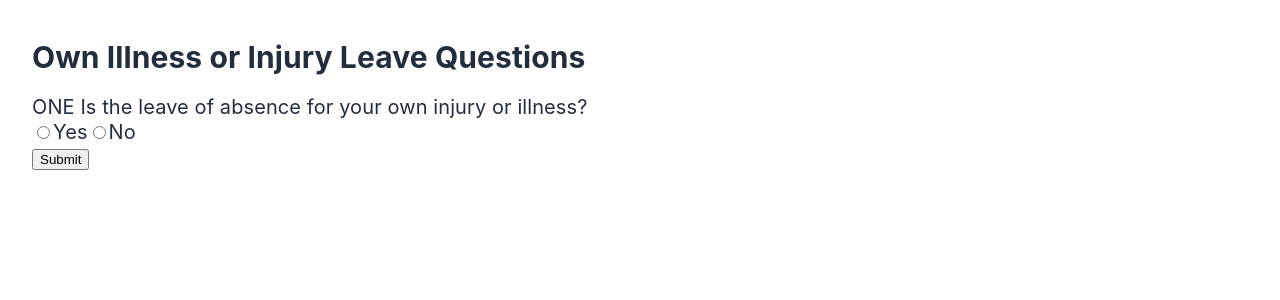
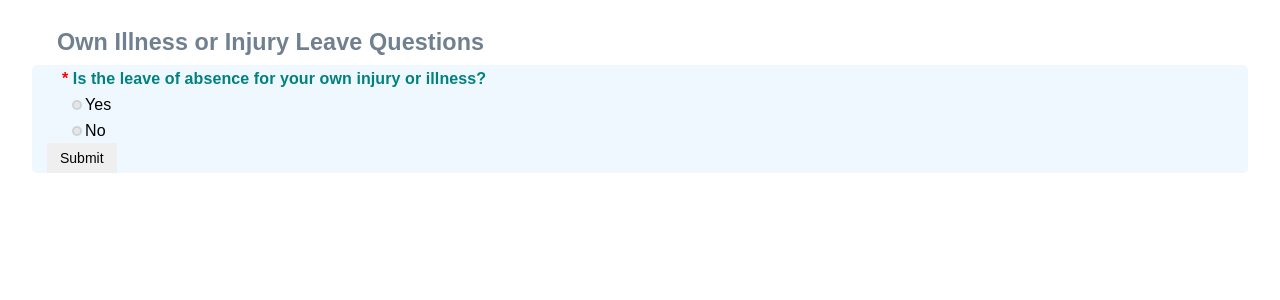
Before and after one commit to nagesh147/amz-form-app, a React (Create React App) app: page / in a window 1280 px wide. Shown: the top 300 px of the page. Built offline with nearby package versions, Linux system fonts and the light colour scheme.

Commit message:
adding css styles

```diff
--- a/src/App.css
+++ b/src/App.css
@@ -1,9 +1,14 @@
 .App {
   padding: 1em;
-  color: #222e3e;
   font-size: 20px;
   line-height: 25px;
   letter-spacing: 0.0934075px;
   width: 95%;
   margin: 0 auto;
+  font-family: Arial, sans-serif;
 }
+.question {
+  color: slategrey;
+  margin: 10px 0;
+  padding: 0 25px;
+}
--- a/src/App.js
+++ b/src/App.js
@@ -5,7 +5,7 @@
   return (
     <div className="App">
       <div className="appHeader">
-        <h2>Own Illness or Injury Leave Questions</h2>
+        <h3 className="question">Own Illness or Injury Leave Questions</h3>
         <EntryForm />
       </div>
     </div>
--- a/src/components/Forms/EntryForm.js
+++ b/src/components/Forms/EntryForm.js
@@ -1,7 +1,7 @@
 import React, { useState } from 'react'
 import data from '../../data.json'
 import Field from '../../components/elements/Field'
-// import './styles.css'
+import './styles.css'
 
 export default function EntryForm() {
   const [jsonData, setJsonData] = useState(data)
@@ -80,7 +80,7 @@
   }
 
   return (
-    <form onSubmit={(event) => onSubmit(event)}>
+    <form onSubmit={(event) => onSubmit(event)} className="entryForm">
       {jsonData
         .filter((i) => i.order === 1)
         .map((formItem, index) => {
@@ -99,7 +99,9 @@
             />
           )
         })}
-      <button type="submit">Submit</button>
+      <button className="btn" type="submit">
+        Submit
+      </button>
     </form>
   )
 }
--- a/src/components/Forms/styles.css
+++ b/src/components/Forms/styles.css
@@ -1,4 +1,12 @@
 .entryForm {
   background-color: aliceblue;
   padding: 0 15px;
+  border-radius: 5px;
+  color: #1ec2cb;
 }
+.btn {
+  font-size: 14px;
+  padding: 6px 12px;
+  cursor: pointer;
+  border: 1px solid transparent;
+}
--- a/src/components/elements/Checkbox.js
+++ b/src/components/elements/Checkbox.js
@@ -1,6 +1,7 @@
 import React from 'react'
 import { useForm } from 'react-hook-form'
 // import '../../forms/styles.css'
+import './styles.css'
 
 const Checkbox = ({ formItem, orderHandler, currentOrder }) => {
   const { register } = useForm()
@@ -14,7 +15,7 @@
           value={formItem}
           {...register('orderOne', { required: formItem.isRequired })}
         />
-        <label>{formItem}</label>
+        <label className="label">{formItem}</label>
       </div>
     )
   })
--- a/src/components/elements/Radio.js
+++ b/src/components/elements/Radio.js
@@ -1,6 +1,7 @@
 import React, { useState } from 'react'
 import { useForm } from 'react-hook-form'
 // import '../../forms/styles.css'
+import './styles.css'
 
 const Radio = ({ formItem, optionChangeHandler }) => {
   const [selectedOption, setSelectedOption] = useState(null)
@@ -15,19 +16,22 @@
           setSelectedOption(e.target.value)
         }}
       >
-        <label>{formItem.question}</label>
+        <label className="label">
+          <span className="astr">* </span>
+          {formItem.question}
+        </label>
         <br />
         {formItem.dataTypeValue.split(',').map((radioValue, index) => {
           return (
-            <>
+            <div className="radioBtnWrapper">
               <input
                 type={formItem.dataType}
                 className="mbt5"
                 value={radioValue}
                 {...register('orderOne', { required: formItem.isRequired })}
               />
-              <label>{radioValue}</label>
-            </>
+              <label className="optionLabel">{radioValue}</label>
+            </div>
           )
         })}
       </div>
--- /dev/null
+++ b/src/components/elements/styles.css
@@ -0,0 +1,35 @@
+.label {
+  padding: 0 15px;
+  border-radius: 5px;
+  color: teal;
+  font-weight: 600;
+  font-size: 16px;
+  font-family: sans-serif;
+}
+.optionLabel {
+  color: #000;
+  font-size: 16px;
+}
+.radioBtnWrapper {
+  padding: 0 20px;
+}
+.astr {
+  color: red;
+}
+
+input[type='radio'] {
+  border: 0px;
+  width: 10px;
+  height: 10px;
+}
+input[type='radio'] {
+  -webkit-appearance: none;
+  appearance: none;
+  background-clip: content-box;
+  background-color: #e7e6e7;
+  border-radius: 50%;
+  border: 2px solid #00000026;
+}
+input[type='radio']:checked {
+  background-color: steelblue;
+}
--- a/src/data.json
+++ b/src/data.json
@@ -1,6 +1,6 @@
 [
   {
-    "question": "ONE Is the leave of absence for your own injury or illness?",
+    "question": "Is the leave of absence for your own injury or illness?",
 
     "dataType": "radio",
 
@@ -15,7 +15,7 @@
     "id": "lkdsjf239487"
   },
   {
-    "question": "TWO Is this leave of absence for an injury or illness?",
+    "question": "Is this leave of absence for an injury or illness?",
 
     "dataType": "radio",
 
```
